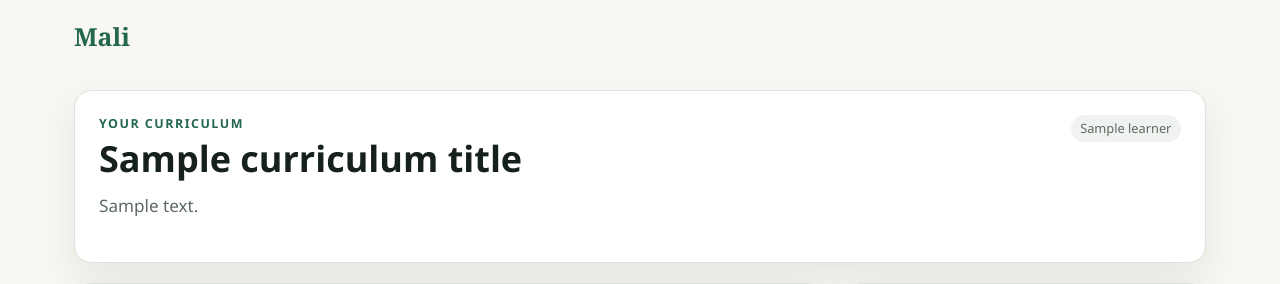
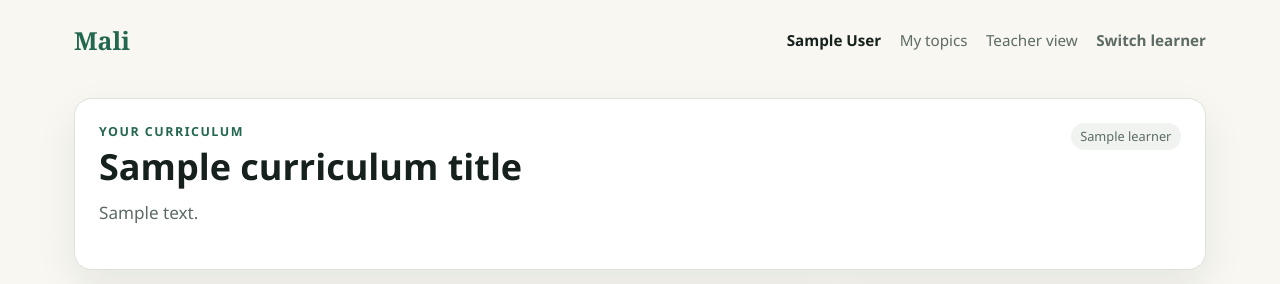
Before and after one commit to iohaus/mali, a Python web app: template app/src/mali_app/templates/student.html in a window 1280 px wide. Shown: the top 284 px of the page. Run offline with Jinja, Linux system fonts and the light colour scheme; the template is opened without the code that fills it: most values are stand-ins (such as "Sample title", 1, 10 or a date in 2020); some libraries are stand-ins or nearby versions.

Commit message:
update navigation and layout across templates; add topic switching functionality

```diff
--- a/app/src/mali_app/api.py
+++ b/app/src/mali_app/api.py
@@ -199,8 +199,7 @@ def create_app(
         _snapshot_or_error(store, learner)
         result = _execute_or_error(store, identifier, StartPlacement(), Actor.ENGINE)
         progress = _progress_response(_committed_snapshot(result))
-        _LOG.debug("placement started learner=%s progress=%s", learner, progress
-        )
+        _LOG.debug("placement started learner=%s progress=%s", learner, progress)
         return progress
 
     def propose_target(learner: str, skill: str) -> dict[str, object]:
--- a/app/src/mali_app/static/styles.css
+++ b/app/src/mali_app/static/styles.css
@@ -65,9 +65,16 @@ input:focus { outline: 3px solid #b4dfc8; outline-offset: 1px; }
 }
 
 .brand { color: var(--green); font-family: Georgia, serif; font-size: 1.55rem; font-weight: 800; text-decoration: none; }
-.site-header nav { display: flex; gap: 1.15rem; font-size: .95rem; }
+.site-header nav { display: flex; flex-wrap: wrap; align-items: center; gap: 1.15rem; font-size: .95rem; }
 .site-header nav a { color: var(--muted); text-decoration: none; }
 .site-header nav a:hover { color: var(--green); }
+.nav-name { color: var(--ink); font-weight: 700; }
+.nav-form { display: inline; margin: 0; }
+.nav-action {
+  padding: 0; border: none; background: none; color: var(--muted);
+  font-size: .95rem; cursor: pointer;
+}
+.nav-action:hover { background: none; color: var(--green); }
 
 .welcome-shell { display: grid; min-height: calc(100vh - 82px); place-items: center; align-content: center; gap: 1.5rem; padding: 2rem 1.5rem 5rem; }
 .topic-list { display: grid; gap: .45rem; margin: 1.4rem 0 0; padding: 0; list-style: none; }
@@ -81,6 +88,17 @@ input:focus { outline: 3px solid #b4dfc8; outline-offset: 1px; }
 .topic-link.topic-active { border-color: var(--green); background: var(--green-soft); }
 .topic-title { font-weight: 700; }
 .topic-progress { margin: 0; color: var(--muted); font-size: .85rem; white-space: nowrap; }
+.not-found-actions { display: flex; flex-wrap: wrap; gap: .6rem; margin-top: 1.2rem; }
+.topic-switcher { margin: 1.1rem 0 .2rem; }
+.topic-switcher-title { margin: 0 0 .5rem; color: var(--muted); font-size: .8rem; font-weight: 800; letter-spacing: .08em; text-transform: uppercase; }
+.topic-chips { display: flex; flex-wrap: wrap; gap: .45rem; }
+.topic-chip {
+  display: inline-block; padding: .3rem .8rem; border: 1px solid var(--line);
+  border-radius: 999px; background: var(--panel); color: var(--ink);
+  font-size: .85rem; font-weight: 600; cursor: pointer;
+}
+.topic-chip:hover { border-color: var(--green); background: var(--green-soft); color: var(--ink); }
+.topic-chip-active { border-color: var(--green); background: var(--green-soft); cursor: default; }
 .switch-form { margin-top: 1.6rem; }
 .switch-link {
   padding: 0; border: none; background: none; color: var(--muted);
--- a/app/src/mali_app/templates/base.html
+++ b/app/src/mali_app/templates/base.html
@@ -13,6 +13,7 @@
   <body>
     <header class="site-header">
       <a class="brand" href="/">Mali</a>
+      <nav aria-label="Site">{% block nav %}{% endblock %}</nav>
     </header>
     {% block content %}{% endblock %}
   </body>
--- a/app/src/mali_app/templates/home.html
+++ b/app/src/mali_app/templates/home.html
@@ -1,6 +1,10 @@
 {% extends "base.html" %}
 
 {% block title %}Mali · Start learning{% endblock %}
+
+{% block nav %}
+<a href="/teacher">Teacher view</a>
+{% endblock %}
 
 {% block content %}
 <main class="welcome-shell">
--- a/app/src/mali_app/templates/not_found.html
+++ b/app/src/mali_app/templates/not_found.html
@@ -8,7 +8,10 @@
     <p class="eyebrow">Mali</p>
     <h1>We could not find that page.</h1>
     <p class="lede">Start from the student page or open the teacher view.</p>
-    <a class="button-link" href="/">Go to student start</a>
+    <div class="not-found-actions">
+      <a class="button-link" href="/">Go to student start</a>
+      <a class="button-link" href="/teacher">Open teacher view</a>
+    </div>
   </section>
 </main>
 {% endblock %}
--- a/app/src/mali_app/templates/partials/student_content.html
+++ b/app/src/mali_app/templates/partials/student_content.html
@@ -28,6 +28,22 @@
       <span class="learner-label">{{ learner }}</span>
     </div>
     <p class="lede curriculum-summary">{{ curriculum_summary }}</p>
+    {% if can_rebuild and topics|length > 1 %}
+    <div class="topic-switcher">
+      <h3 class="topic-switcher-title">Your topics</h3>
+      <div class="topic-chips">
+        {% for topic in topics %}
+        {% if topic.active %}
+        <span class="topic-chip topic-chip-active">{{ topic.title }}</span>
+        {% else %}
+        <form action="/learners/{{ learner }}/topics/{{ topic.curriculum_version }}" method="post" class="topic-form">
+          <button type="submit" class="topic-chip">{{ topic.title }}</button>
+        </form>
+        {% endif %}
+        {% endfor %}
+      </div>
+    </div>
+    {% endif %}
     {% if can_rebuild %}
     <form id="curriculum-form" class="curriculum-form" data-stream-path="/learners/{{ learner }}/curriculum/stream">
       <label class="sr-only" for="learning-topic">Learn something new</label>
--- a/app/src/mali_app/templates/student.html
+++ b/app/src/mali_app/templates/student.html
@@ -2,6 +2,15 @@
 
 {% block title %}Mali · Learn{% endblock %}
 
+{% block nav %}
+{% if display_name %}<span class="nav-name">{{ display_name }}</span>{% endif %}
+<a href="/">My topics</a>
+<a href="/teacher">Teacher view</a>
+<form action="/session/switch" method="post" class="nav-form">
+  <button type="submit" class="nav-action">Switch learner</button>
+</form>
+{% endblock %}
+
 {% block content %}
 {% include "partials/student_content.html" %}
 {% endblock %}
--- a/app/src/mali_app/templates/teacher.html
+++ b/app/src/mali_app/templates/teacher.html
@@ -1,6 +1,10 @@
 {% extends "base.html" %}
 
 {% block title %}Mali · Teacher view{% endblock %}
+
+{% block nav %}
+<a href="/">Student view</a>
+{% endblock %}
 
 {% block content %}
 <main class="teacher-shell">
--- a/app/src/mali_app/templates/teacher_detail.html
+++ b/app/src/mali_app/templates/teacher_detail.html
@@ -1,6 +1,10 @@
 {% extends "base.html" %}
 
 {% block title %}Mali · {{ detail.display_name }}{% endblock %}
+
+{% block nav %}
+<a href="/">Student view</a>
+{% endblock %}
 
 {% block content %}
 <main class="teacher-shell">
--- a/app/src/mali_app/web.py
+++ b/app/src/mali_app/web.py
@@ -176,6 +176,7 @@ def install_web_routes(
                 "request": request,
                 "learner": identifier,
                 "needs_topic": True,
+                "display_name": store.learner_topics(identifier).display_name,
             }
         except (LearnerNotFound, StoreError):
             return _not_found(templates, request)
@@ -506,6 +507,7 @@ def _student_context(
     target = current.progress.target
     target_title = _skill_title(current, target) if target is not None else None
     display = store.curriculum_display(current.progress.curriculum_version)
+    person = store.learner_topics(learner)
     assumed_codes = store.assumed_skill_codes(current.progress.curriculum_version)
     assumed_titles = frozenset(
         skill.title
@@ -530,6 +532,8 @@ def _student_context(
         "next_up_skills": tuple((skill.code, skill.title) for skill in ready),
         "later_skills": later_skills,
         "assumed_titles": assumed_titles,
+        "display_name": person.display_name,
+        "topics": person.topics,
         "question": question,
         "progress": mapped,
         "placed": current.progress.placed,
```
Also changed, not shown: app/tests/test_web.py (+61 -2 lines).
